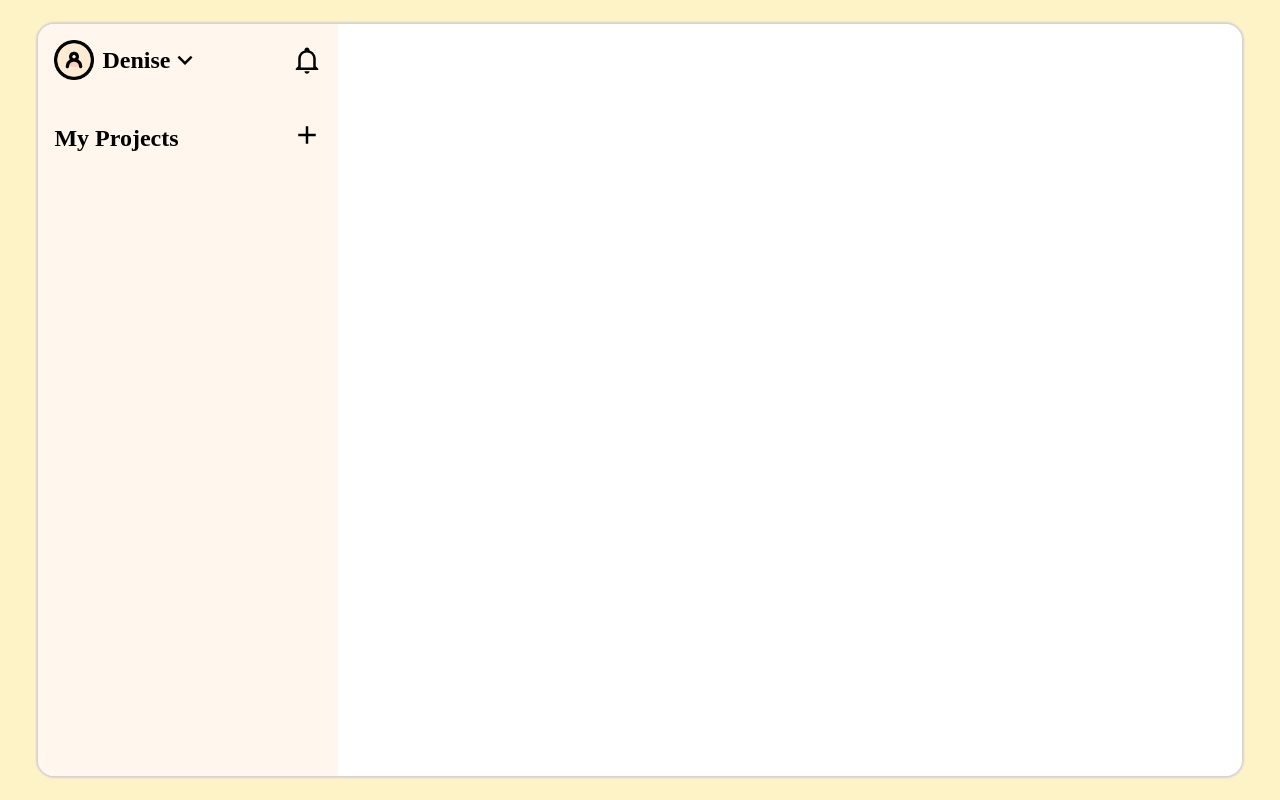
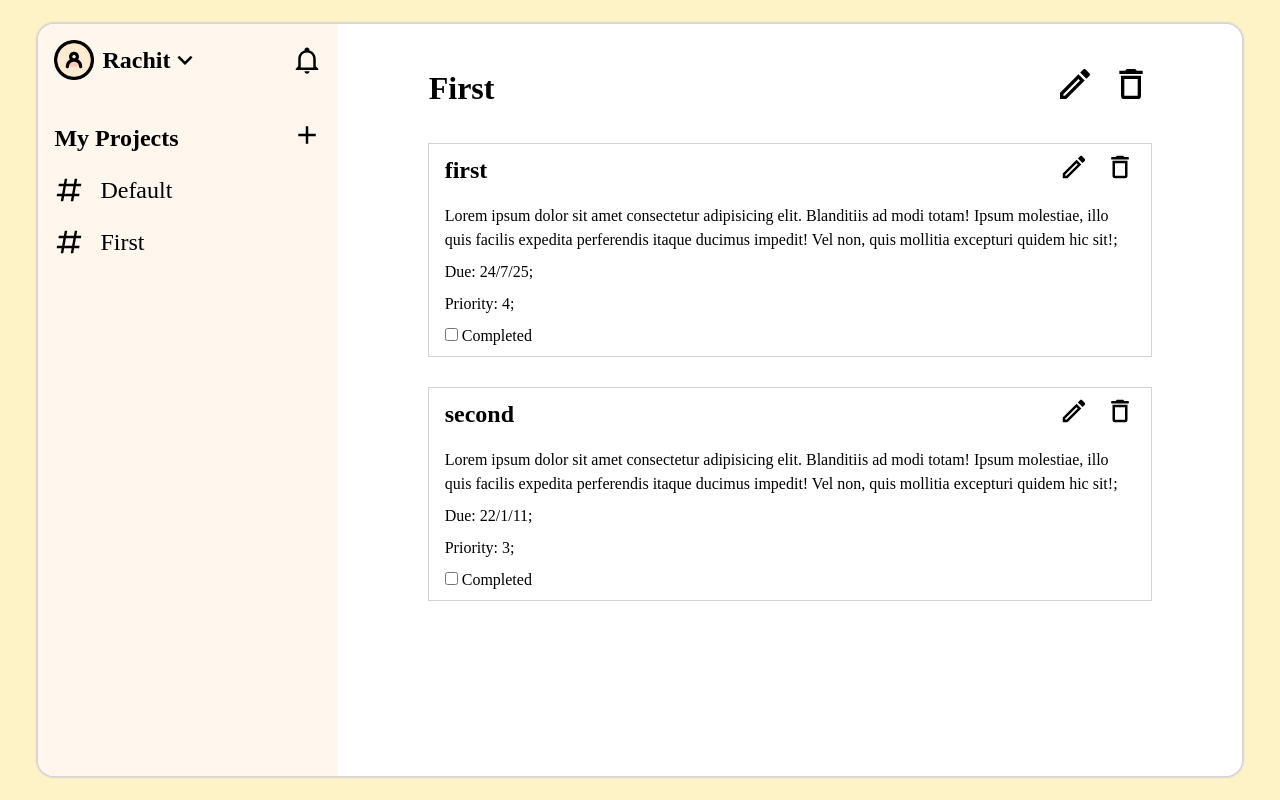
Before and after one commit to RA18-1121/todo-list, a website built with webpack: page src/template.html in a window 1280 px wide. Built offline with nearby package versions, Linux system fonts and the light colour scheme.

Commit message:
Create screen load functions

```diff
--- a/src/index.js
+++ b/src/index.js
@@ -1,8 +1,95 @@
 import "./styles.css";
 import {Todo} from "./todos";
 import {Project} from "./projects";
-import {List} from "./list"
+import {List} from "./list";
+import hashtag from "./img/sidebar/hashtag.svg";
+import edit from "./img/main/edit.svg";
+import bin from "./img/main/delete.svg";
 
-function ScreenController(){
+(function ScreenController(){
     const sidebar = document.querySelector(".project-list");
-}
+    const main = document.querySelector(".main");
+    let list = List();
+
+    const projectOne = Project("First");
+    list.addToList(projectOne);
+
+    const sidebarLoad =  () => {
+        sidebar.textContent = "";
+        list = list.getList();
+        for(let i = 0; i < list.length; i++)
+        {
+            const projectImg = document.createElement("img");
+            projectImg.src = hashtag;
+            const projecttext = document.createElement("div");
+            projecttext.textContent = `${list[i].getProjectName()}`
+            sidebar.append(projectImg, projecttext);
+        }
+    }
+
+    sidebarLoad();
+
+    const todoOne = Todo("first", "Lorem ipsum dolor sit amet consectetur adipisicing elit. Blanditiis ad modi totam! Ipsum molestiae, illo quis facilis expedita perferendis itaque ducimus impedit! Vel non, quis mollitia excepturi quidem hic sit!", "24/7/25", 4);
+
+    const todoSecond = Todo("second", "Lorem ipsum dolor sit amet consectetur adipisicing elit. Blanditiis ad modi totam! Ipsum molestiae, illo quis facilis expedita perferendis itaque ducimus impedit! Vel non, quis mollitia excepturi quidem hic sit!", "22/1/11", 3);
+
+    projectOne.addToProject(todoOne);
+    projectOne.addToProject(todoSecond);
+
+    const mainLoad = (project) => {
+        main.textContent = "";
+        const currentProject = project;
+        const todoArray = currentProject.getTodoList();
+
+        const headerDiv = document.createElement("div");
+        headerDiv.classList.add("header");
+        const headerName = document.createElement("h1");
+        headerName.textContent = `${currentProject.getProjectName()}`;
+        const headerEdit = document.createElement("img");
+        headerEdit.classList.add("right");
+        headerEdit.src = edit;
+        const headerDelete = document.createElement("img");
+        headerDelete.src = bin;
+        headerDiv.append(headerName, headerEdit, headerDelete);
+        main.append(headerDiv);
+
+        for(let i = 0; i < todoArray.length; i++)
+        {
+            const todoDiv = document.createElement("div");
+            todoDiv.classList.add("unit");
+
+            const unitHeader = document.createElement("div");
+            unitHeader.classList.add("header");
+            const todoName = document.createElement("h2");
+            todoName.textContent = `${todoArray[i].getTitle()}`;
+            const todoEdit = document.createElement("img");
+            todoEdit.classList.add("right");
+            todoEdit.src = edit;
+            const todoDelete = document.createElement("img");
+            todoDelete.src = bin;
+            unitHeader.append(todoName, todoEdit, todoDelete);
+
+            const todoDesc = document.createElement("p");
+            todoDesc.textContent = `${todoArray[i].getDescription()};`
+            const todoDate = document.createElement("p");
+            todoDate.textContent = `Due: ${todoArray[i].getDueDate()};`
+            const todoPrio = document.createElement("p");
+            todoPrio.textContent = `Priority: ${todoArray[i].getPriority()};`
+
+            const todoCheckDiv = document.createElement("div");
+            const checkInput = document.createElement("input");
+            checkInput.classList.add("checkbox");
+            checkInput.type = "checkbox";
+            checkInput.setAttribute("id", `check${i}`);
+            const checkLabel = document.createElement("label");
+            checkLabel.textContent = "Completed";
+            checkLabel.setAttribute("for", `check${i}`);
+            todoCheckDiv.append(checkInput, checkLabel);
+
+            todoDiv.append(unitHeader, todoDesc, todoDate, todoPrio, todoCheckDiv);
+            main.append(todoDiv);
+        }
+    }
+
+    mainLoad(projectOne);
+})()
--- a/src/list.js
+++ b/src/list.js
@@ -1,10 +1,9 @@
 import {Project} from "./projects";
-import {Todo} from "./todos";
 
 function List(){
     const projectList = [];
 
-    const defaultProject = Project();
+    const defaultProject = Project("Default");
     projectList.push(defaultProject);
 
     const getList = () => projectList;
@@ -14,7 +13,7 @@ function List(){
     const removeFromList = (projectName) => {
         for(let i = 0; i < projectList.length; i++)
         {
-            if(projectList[i].getProjectName() === projectName)
+            if(projectList[i].getProjectName() === projectName && projectName !== "Default")
                 delete projectList[i];
         }
     }
--- a/src/projects.js
+++ b/src/projects.js
@@ -1,6 +1,6 @@
 import {Todo} from "./todos";
 
-function Project(name){
+function Project(name = "NoName"){
     let projectName = name;
     const getProjectName = () => projectName;
 
--- a/src/styles.css
+++ b/src/styles.css
@@ -53,6 +53,7 @@ body{
 .container{
     overflow: auto;
     height: 94vh;
+    min-height: 600px;
     border-radius: 16px;
     background-color: white;
     box-shadow: 2px 0px 2px lightgray, -2px 0px 2px lightgray, 0px 2px 2px lightgray, 0px -2px 2px lightgray;
@@ -111,3 +112,45 @@ body{
         }
     }
 }
+
+.main{
+    padding: 5vh 10%;
+    display: flex;
+    flex-direction: column;
+    gap: 4vh;
+
+    .header{
+        display: flex;
+        gap: 16px;
+
+        img{
+            width: 40px;
+            height: 40px;
+        }
+
+        .right{
+            margin-left: auto;
+        }
+    }
+
+    .unit{
+        padding: 1vh 16px;
+        outline: 1px solid lightgray;
+        display: flex;
+        flex-direction: column;
+        gap: 8px;
+
+        .header{
+            padding-bottom: 1vh;
+        }
+
+        img{
+            width: 30px;
+            height: 30px;
+        }
+
+        .checkbox{
+          margin-right: 4px;
+        }
+    }
+}
--- a/src/template.html
+++ b/src/template.html
@@ -10,7 +10,7 @@
         <div class="sidebar">
             <div class="user">
                 <img id="profile-img" src="./img/sidebar/profile-img.png" alt="">
-                <div>Denise</div>
+                <div>Rachit</div>
                 <img src="./img/sidebar/dropdown.svg" alt="">
                 <img id="bell" src="./img/sidebar/bell.svg" alt="">
             </div>
@@ -19,8 +19,7 @@
                 <img id="projectAddButton" src="./img/sidebar/plus.svg" alt="">
             </div>
             <div class="project-list">
-                <!-- <img src="./img/sidebar/hashtag.svg" alt="">
-                <div>Default Project</div> -->
+
             </div>
         </div>
         <div class="main">
--- /dev/null
+++ b/webpack.config.js
@@ -0,0 +1,37 @@
+const path = require("path");
+const HtmlWebpackPlugin = require("html-webpack-plugin");
+
+module.exports = {
+    mode: "development",
+    entry: "./src/index.js",
+    output: {
+        filename: "main.js",
+        path: path.resolve(__dirname, "dist"),
+        clean: true,
+    },
+    devtool: "eval-source-map",
+    devServer: {
+        watchFiles: ["./src/template.html"],
+    },
+    plugins: [
+        new HtmlWebpackPlugin({
+            template: "./src/template.html",
+        }),
+    ],
+    module: {
+        rules: [
+            {
+                test: /\.css$/i,
+                use: ["style-loader", "css-loader"],
+            },
+            {
+                test: /\.html$/i,
+                loader: "html-loader"
+            },
+            {
+                test: /\.(png|jpe?g|svg|gif)$/i,
+                type: "asset/resource",
+            },
+        ],
+    },
+}
```
Also changed, not shown: package.json (added, +11 -0 lines), src/img/main/delete.svg (added), src/img/main/edit.svg (added), 1 other file.
